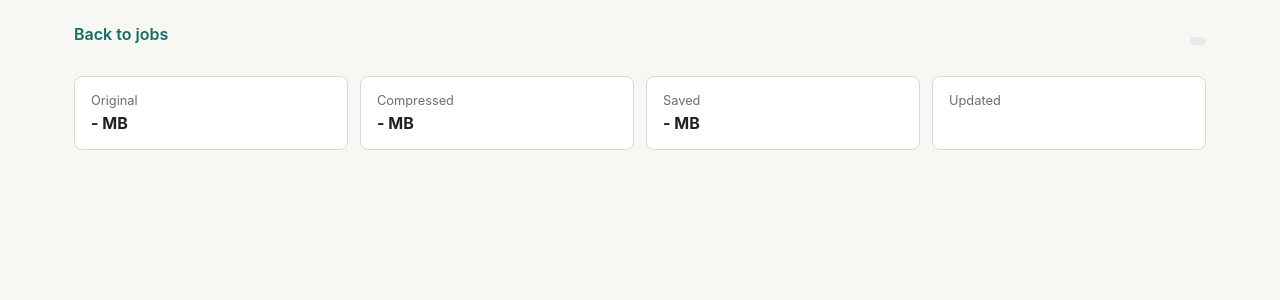
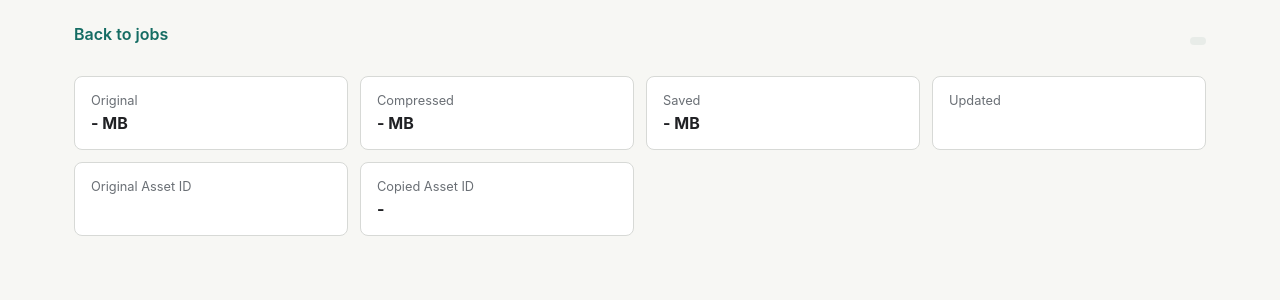
Before and after one commit to zivshek/immich-compress, a FastAPI app: template app/templates/job_detail.html in a window 1280 px wide. Shown: the part 49-349 px from the top of the page. Run offline with FastAPI, Linux system fonts and the light colour scheme; the template is opened without the code that fills it, so the values that code supplies are empty; parts of the project's set-up code (start-up, migrations or seed data) failed here and were passed over; some libraries are stand-ins or nearby versions.

Commit message:
feat: copy accepted assets and show stats

```diff
--- a/app/main.py
+++ b/app/main.py
@@ -49,6 +49,7 @@ def dashboard(request: Request):
         {
             "settings": current_settings,
             "jobs": jobs,
+            "stats": db.get_dashboard_stats(),
             "immich_connected": client.ping() if current_settings.immich_api_key else False,
             "tools": tool_statuses(current_settings),
         },
@@ -137,27 +138,50 @@ def accept_job(asset_id: str):
     output_path = safe_job_file(job["output_path"])
     current_settings = effective_settings()
 
+    if current_settings.replacement_mode == "disabled":
+        db.update_job(
+            asset_id,
+            state="accepted",
+            error=None,
+            logs=(job["logs"] or "") + "\nAccepted: compressed output kept locally; upload is disabled.",
+        )
+        return RedirectResponse(f"/jobs/{asset_id}", status_code=303)
+
     if current_settings.dry_run:
         db.update_job(
             asset_id,
-            state="accepted-dry-run",
+            state="copy-dry-run",
             error=None,
-            logs=(job["logs"] or "") + "\nDry run: would replace Immich original with reviewed file.",
+            logs=(job["logs"] or "") + "\nDry run: would upload a compressed copy and copy Immich metadata.",
         )
         return RedirectResponse(f"/jobs/{asset_id}", status_code=303)
 
     try:
         client = ImmichClient(current_settings)
         asset = client.find_asset_by_id(asset_id)
-        client.replace_original(asset, output_path)
+        uploaded = client.upload_asset_copy(asset, output_path)
+        target_asset_id = uploaded["id"]
+        db.update_job(asset_id, target_asset_id=target_asset_id, state="copying")
+        client.copy_asset_metadata(asset_id, target_asset_id)
+        if current_settings.replacement_mode == "upload-trash":
+            client.trash_asset(asset_id)
+            state = "copied-and-trashed"
+            log_line = (
+                f"\nAccepted: uploaded compressed asset {target_asset_id}, copied Immich metadata, "
+                "and trashed the original asset."
+            )
+        else:
+            state = "copied"
+            log_line = f"\nAccepted: uploaded compressed asset {target_asset_id} and copied Immich metadata."
         db.update_job(
             asset_id,
-            state="replaced",
+            target_asset_id=target_asset_id,
+            state=state,
             error=None,
-            logs=(job["logs"] or "") + "\nAccepted: replaced Immich original through the API.",
+            logs=(job["logs"] or "") + log_line,
         )
     except Exception as exc:
-        db.update_job(asset_id, state="replace-failed", error=str(exc))
+        db.update_job(asset_id, state="copy-failed", error=str(exc))
     return RedirectResponse(f"/jobs/{asset_id}", status_code=303)
 
 
--- a/app/static/styles.css
+++ b/app/static/styles.css
@@ -221,12 +221,19 @@ th {
   color: var(--accent-strong);
 }
 
-.state-accepted-dry-run {
+.state-copied,
+.state-copied-and-trashed,
+.state-copying {
+  background: #dcefea;
+  color: var(--accent-strong);
+}
+
+.state-copy-dry-run {
   background: #ece7d3;
   color: #6d5a18;
 }
 
-.state-replace-failed {
+.state-copy-failed {
   background: #f5dddd;
   color: var(--danger);
 }
@@ -264,6 +271,10 @@ label {
 .compact {
   font-size: 0.9rem;
   margin: 0;
+}
+
+.breakable {
+  overflow-wrap: anywhere;
 }
 
 .detail-header {
--- a/app/templates/job_detail.html
+++ b/app/templates/job_detail.html
@@ -25,6 +25,14 @@
     <span class="label">Updated</span>
     <strong>{{ job.updated_at }}</strong>
   </div>
+  <div class="panel">
+    <span class="label">Original Asset ID</span>
+    <strong class="breakable">{{ job.asset_id }}</strong>
+  </div>
+  <div class="panel">
+    <span class="label">Copied Asset ID</span>
+    <strong class="breakable">{{ job.target_asset_id or "-" }}</strong>
+  </div>
 </section>
 
 {% if job.output_path %}
@@ -38,11 +46,14 @@
     <a class="button secondary" href="/jobs/{{ job.asset_id }}/files/original">Download Original</a>
     {% endif %}
     <a class="button secondary" href="{{ settings.immich_url.rstrip('/') }}/photos/{{ job.asset_id }}" target="_blank" rel="noreferrer">Open in Immich</a>
+    {% if job.target_asset_id %}
+    <a class="button secondary" href="{{ settings.immich_url.rstrip('/') }}/photos/{{ job.target_asset_id }}" target="_blank" rel="noreferrer">Open Copied Asset</a>
+    {% endif %}
     {% if settings.dry_run %}
-    <p class="notice compact">Dry run is on. Accept will not replace the Immich original.</p>
+    <p class="notice compact">Dry run is on. Accept will not upload a copied asset.</p>
     {% endif %}
     <form method="post" action="/jobs/{{ job.asset_id }}/accept">
-      <button type="submit">{{ "Accept Dry Run" if settings.dry_run else "Accept and Replace" }}</button>
+      <button type="submit">{{ "Accept Dry Run" if settings.dry_run else "Accept and Copy" }}</button>
     </form>
     <form method="post" action="/jobs/{{ job.asset_id }}/reject">
       <button class="danger-button" type="submit">Reject</button>
--- a/app/templates/settings.html
+++ b/app/templates/settings.html
@@ -23,8 +23,8 @@
     <label>
       Replacement mode
       <select name="replacement_mode">
-        <option value="review" {% if settings.replacement_mode == "review" %}selected{% endif %}>Review output first</option>
-        <option value="upload-trash" {% if settings.replacement_mode == "upload-trash" %}selected{% endif %}>Upload processed and trash original</option>
+        <option value="review" {% if settings.replacement_mode == "review" %}selected{% endif %}>Upload copy after review</option>
+        <option value="upload-trash" {% if settings.replacement_mode == "upload-trash" %}selected{% endif %}>Upload copy and trash original after review</option>
         <option value="disabled" {% if settings.replacement_mode == "disabled" %}selected{% endif %}>Compress only</option>
       </select>
     </label>
```
Also changed, not shown: app/db.py (+33 -0 lines), app/immich.py (+26 -11 lines), app/templates/dashboard.html (+16 -0 lines), README.md.
